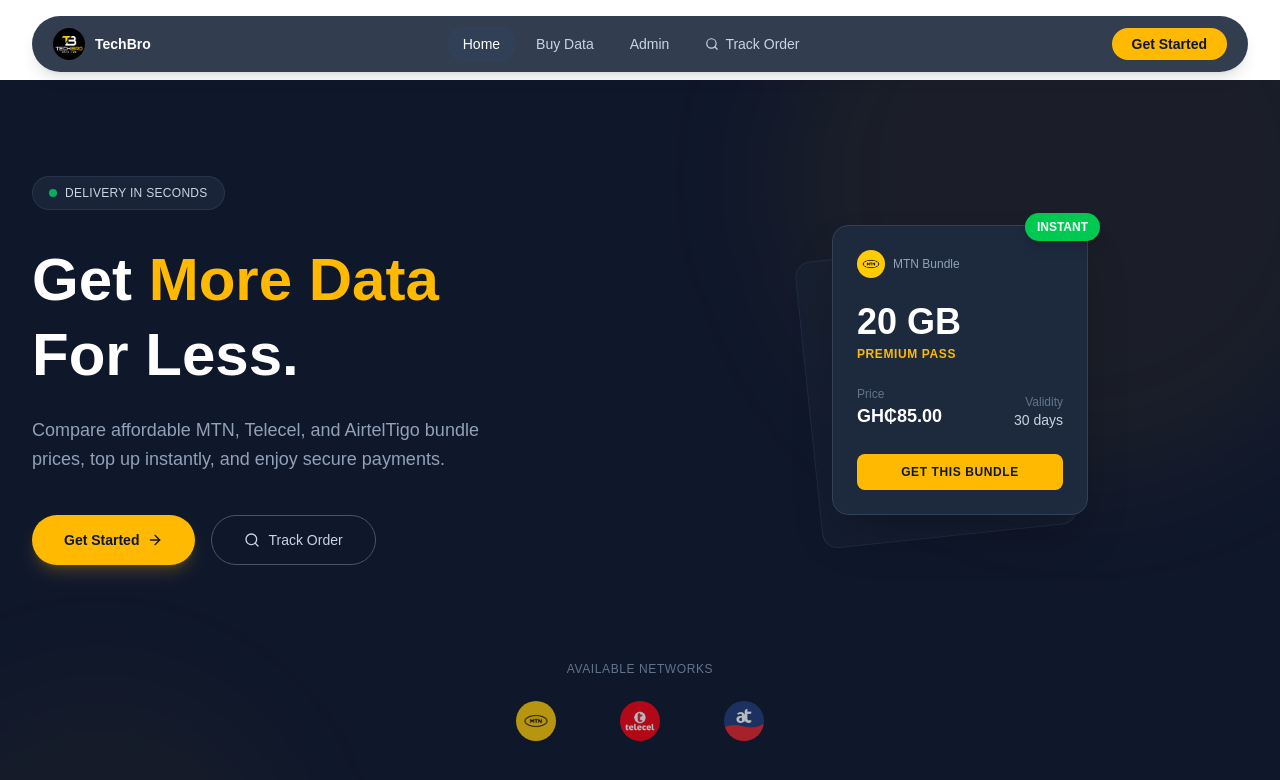
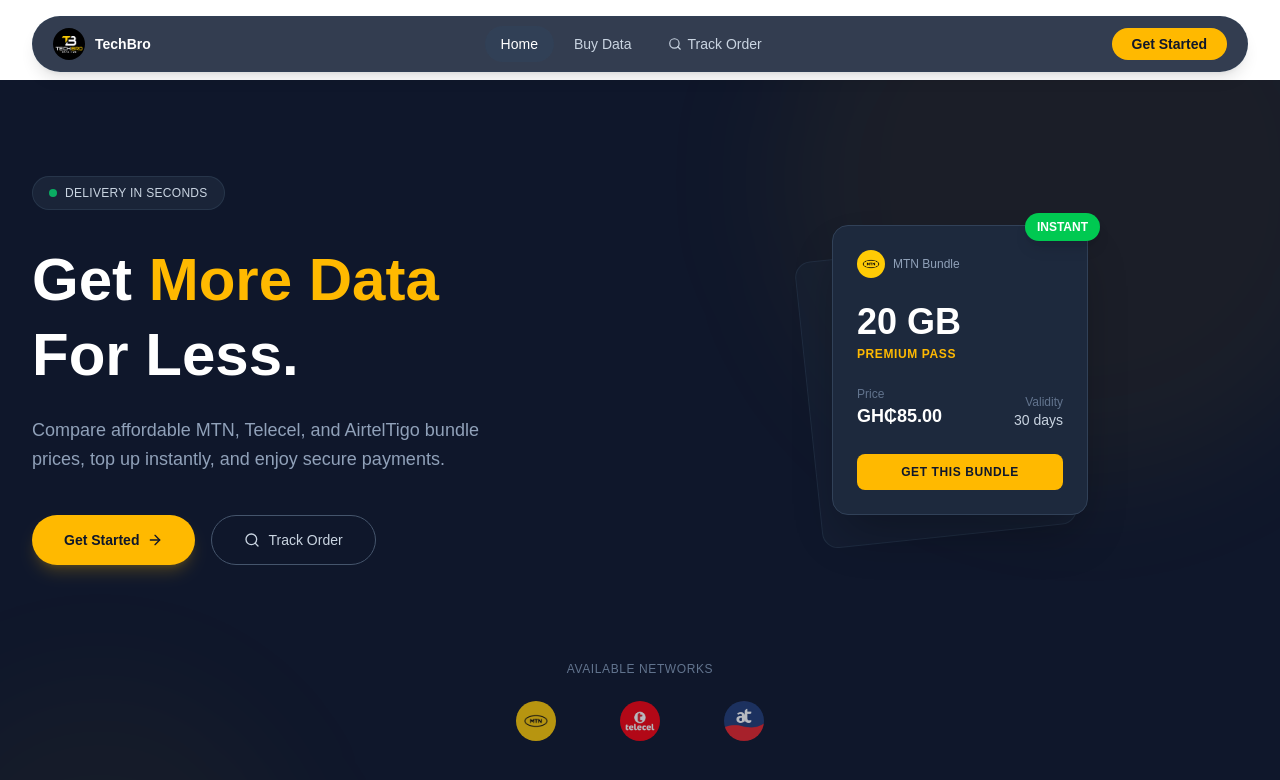
Before and after one commit to Ferdy233/Tech-bro-data-hub, a Next.js app: page / in a window 1280 px wide. Shown: the top 780 px of the page. Built offline with nearby package versions, Linux system fonts and the light colour scheme.

Commit message:
complete hmmmm

```diff
--- a/src/components/Navigation.tsx
+++ b/src/components/Navigation.tsx
@@ -10,7 +10,6 @@
 const navigation = [
   { name: 'Home', href: '/' },
   { name: 'Buy Data', href: '/buy-data' },
-  { name: 'Admin', href: '/admin' },
 ]
 
 export default function Navigation() {
```
